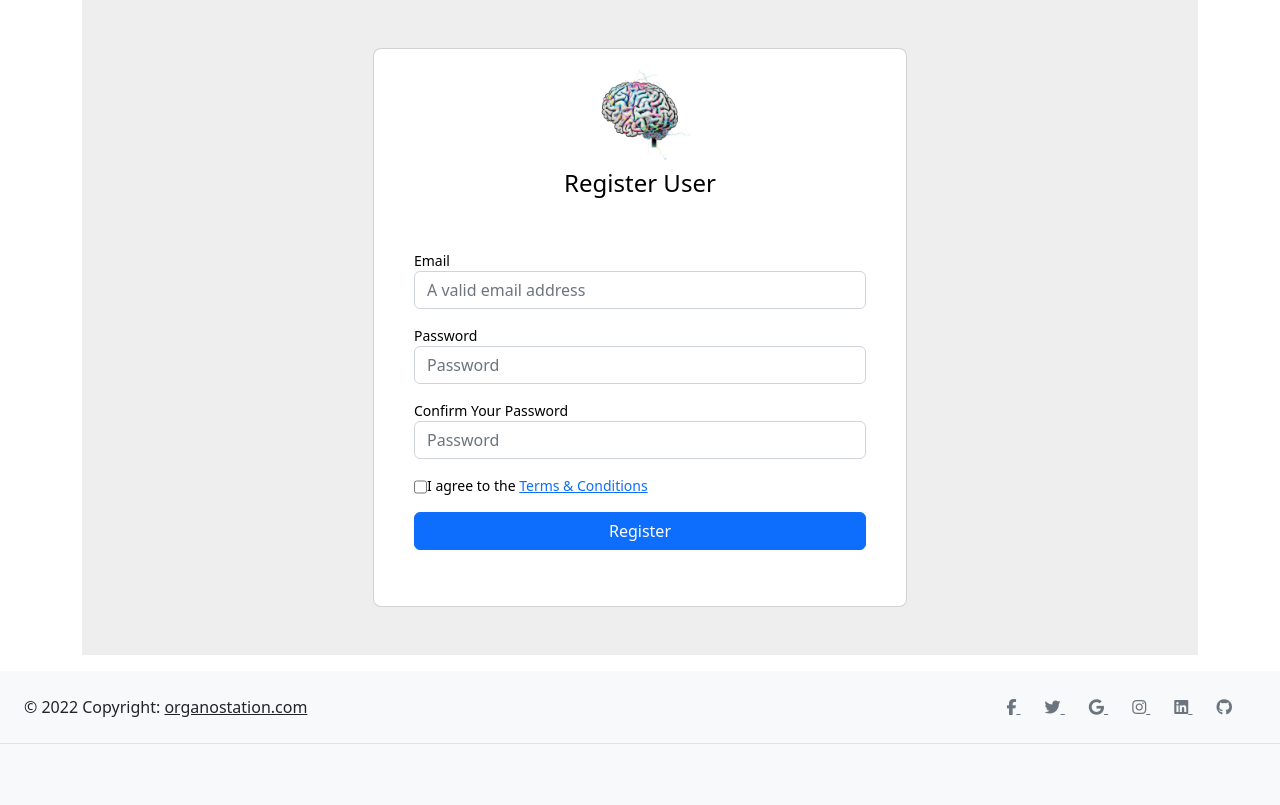
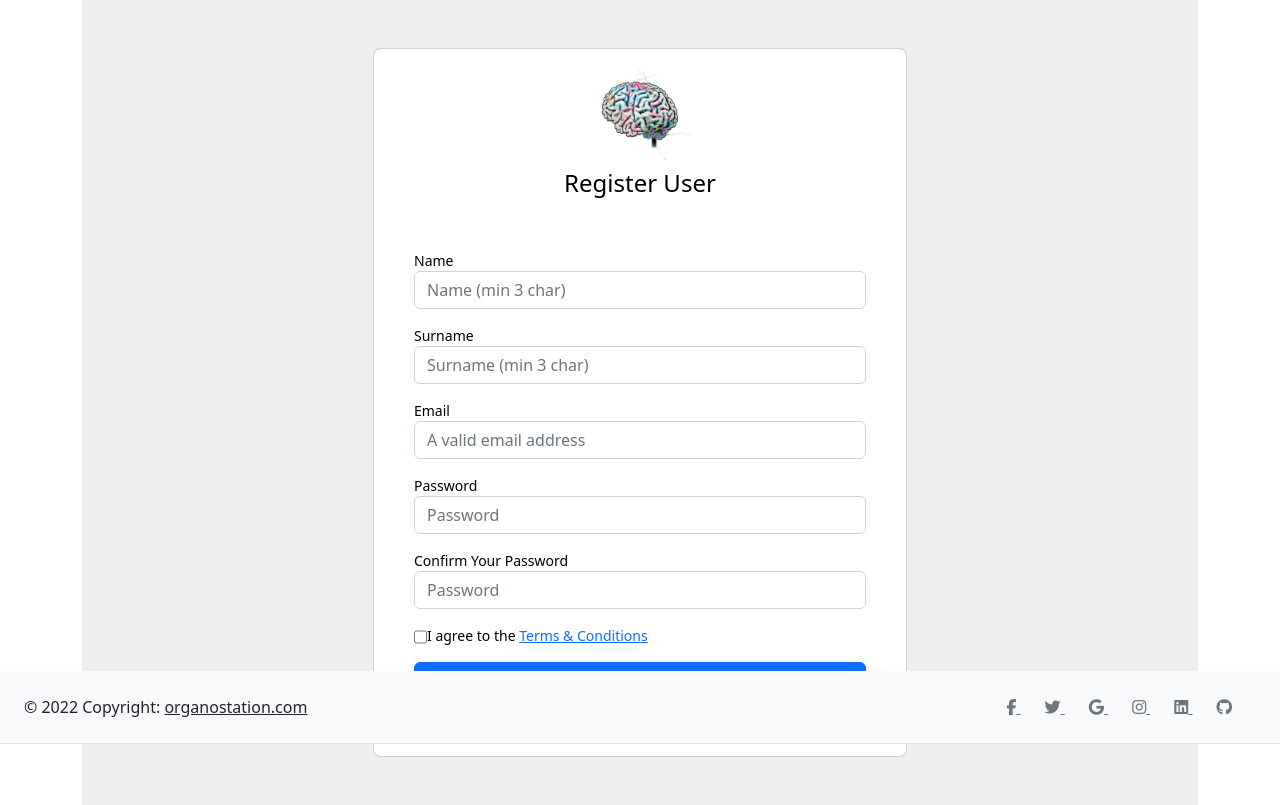
Before and after one commit to JoseGuzman/organostation, a Flask app: template organostation/home/templates/signup.jinja2 in a window 1280 px wide. Shown: the part 56-861 px from the top of the page. Before the commit the page ends 800 px from the top, so only its background shows below. Run offline with Flask 3, Linux system fonts and the light colour scheme; the template is opened without the code that fills it: values that come from a table or form of the project are taken from there, most other values are stand-ins (such as "Sample title", 1, 10 or a date in 2020); some libraries are stand-ins or nearby versions.

Commit message:
update form fields

```diff
--- a/organostation/home/forms.py
+++ b/organostation/home/forms.py
@@ -43,7 +43,7 @@
 
 
 class SignUpForm(FlaskForm):
-    """Sign up from with first_name, last_name, email, password and confirm password ."""
+    """Sign up from with name, surname, email, password and confirm password ."""
 
     name = StringField(label="Name", validators=[DataRequired(), Length(min=3)])
     surname = StringField(label="Surname", validators=[DataRequired(), Length(min=3)])
--- a/organostation/home/templates/signup.jinja2
+++ b/organostation/home/templates/signup.jinja2
@@ -25,14 +25,14 @@
                             <form class="form-wrapper" method="POST" , action="">
                                 {{ form.hidden_tag() }} {# CRF protection #}
                                 <div class="form-outline mb-3">
-                                    <p class="small">{{form.first_name.label}}
-                                        {{form.first_name(placeholder="Name (min 3 char)",
+                                    <p class="small">{{form.name.label}}
+                                        {{form.name(placeholder="Name (min 3 char)",
                                         class="form-control")}}
                                     </p>
                                 </div>
                                 <div class="form-outline mb-3">
-                                    <p class="small">{{form.last_name.label}}
-                                        {{form.last_name(placeholder="Surname (min 3 char)",
+                                    <p class="small">{{form.surname.label}}
+                                        {{form.surname(placeholder="Surname (min 3 char)",
                                         class="form-control")}}
                                     </p>
                                 </div>
```
